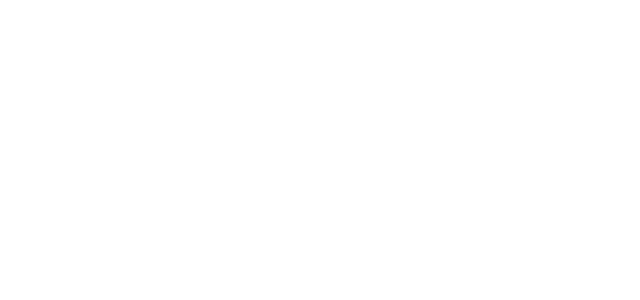
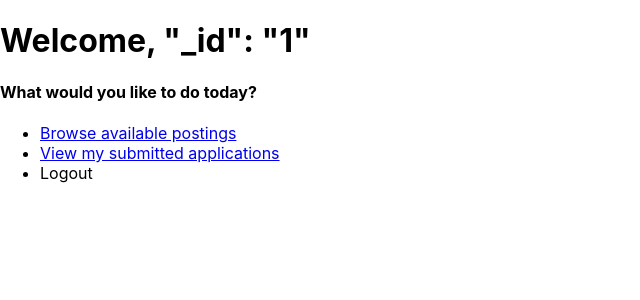
Before and after one commit to vtanner02/CS4345, a React (Create React App) app in the folder frontend/: page /dashboard in a window 1280 px wide. Before the commit this address had no page. Shown: the top 300 px of the page, without its empty margins (0-640 px from the left). Built offline with nearby package versions, Linux system fonts and the light colour scheme; sample sign-in values are in the browser's storage.

Commit message:
dashboard

```diff
--- a/frontend/package.json
+++ b/frontend/package.json
@@ -7,6 +7,7 @@
     "@emotion/styled": "^11.10.4",
     "@mui/material": "^5.10.9",
     "axios": "^0.26.1",
+    "formik": "^2.2.9",
     "mui": "^0.0.1",
     "react": "^17.0.2",
     "react-dom": "^17.0.2",
--- /dev/null
+++ b/frontend/src/components/appbar.js
@@ -0,0 +1,22 @@
+import * as React from 'react';
+import AppBar from '@mui/material/AppBar';
+import Box from '@mui/material/Box';
+import Toolbar from '@mui/material/Toolbar';
+import IconButton from '@mui/material/IconButton';
+import Typography from '@mui/material/Typography';
+import Menu from '@mui/material/Menu';
+import Container from '@mui/material/Container';
+import Avatar from '@mui/material/Avatar';
+import Button from '@mui/material/Button';
+import Tooltip from '@mui/material/Tooltip';
+import MenuItem from '@mui/material/MenuItem';
+import { Link } from 'react-router-dom';
+
+export default function NavMenu(){
+    return(
+        <AppBar position="static">
+            <Link to="/addposting">Post a new TA position</Link>
+        </AppBar>
+    )
+
+}
--- /dev/null
+++ b/frontend/src/components/dashboard.js
@@ -0,0 +1,48 @@
+import NavMenu from "./appbar";
+import * as React from 'react';
+import { useEffect, useState } from 'react';
+import { Link, useNavigate } from 'react-router-dom';
+export default function Dashboard(){
+    const [user, setUser] = useState(undefined);
+    const navigate = useNavigate()
+    useEffect(() => {
+        let u=window.sessionStorage.getItem("user")
+        let spl = u.split(",")
+        setUser(spl)
+    }, [ ]);
+    const logout = ()=>{
+        window.sessionStorage.removeItem(user)
+        navigate("/login")
+    }
+    if (!user){
+        return<>Loading ... </>
+    }
+    else{
+        if(user[5]=="professor"){
+            return<div>
+            <div>
+            <h1>Welcome, {user[1]}</h1>
+            <h4>What would you like to do today?</h4>
+            <ul>
+                <li><Link to='/postjob'>Add a TA position to job listings</Link></li>
+                <li><Link to='/viewapps'>View submitted applications for my classes</Link></li>
+                <li onClick = {logout}>Logout</li>
+            </ul>
+            </div>
+        </div>
+        }
+        else{
+            return<div>
+            <div>
+            <h1>Welcome, {user[1]}</h1>
+            <h4>What would you like to do today?</h4>
+            <ul>
+                <li><Link to='/viewposting'>Browse available postings</Link></li>
+                <li><Link to='/viewapps'>View my submitted applications</Link></li>
+                <li onClick = {logout}>Logout</li>
+            </ul>
+            </div>
+        </div>
+        }
+    }
+}
--- a/frontend/src/components/login.js
+++ b/frontend/src/components/login.js
@@ -36,8 +36,9 @@
   useEffect(() => {
     if(run){
       if(user){
-        sessionStorage.setItem("userId", user[0]);
+        sessionStorage.setItem("user", user);
         window.alert(`Logged in ${user}`);
+        navigate('/dashboard')
       }
     }
 }, [ user ]);
--- /dev/null
+++ b/frontend/src/components/postjobform.js
@@ -0,0 +1,10 @@
+import NavMenu from "./appbar";
+import * as React from 'react';
+import { useEffect, useState } from 'react';
+import { Link, useNavigate } from 'react-router-dom';
+import { useFormik, Form, FormikProvider } from 'formik';
+
+export default function PostJobForm(){
+
+    return(<>Under construction</>)
+}
--- a/frontend/src/components/register.js
+++ b/frontend/src/components/register.js
@@ -38,7 +38,7 @@
     addUser(body)
     window.alert('Registered new user successfully')
   };
-const [value, setValue] = useState('student');
+const [value, setValue] = useState('Please select');
 
     const handleChange = (e) => {
     setValue(e.target.value);
--- a/frontend/src/routes.js
+++ b/frontend/src/routes.js
@@ -1,6 +1,8 @@
 import { Navigate, useRoutes } from 'react-router-dom';
 import Login from './components/login'
 import Register from './components/register'
+import Dashboard from './components/dashboard'
+import PostJobForm from './components/postjobform';
 export default function Router(){
     return useRoutes([
         {
@@ -8,7 +10,9 @@
             children:[
                 { path:'/', element: <Navigate to="/login"/>},
                 { path: 'login', element: <Login />},
-                { path: 'register', element: <Register /> }
+                { path: 'register', element: <Register /> },
+                { path: 'dashboard', element: <Dashboard />},
+                { path: 'postjob', element: <PostJobForm />}
             ]
         },
 
```
